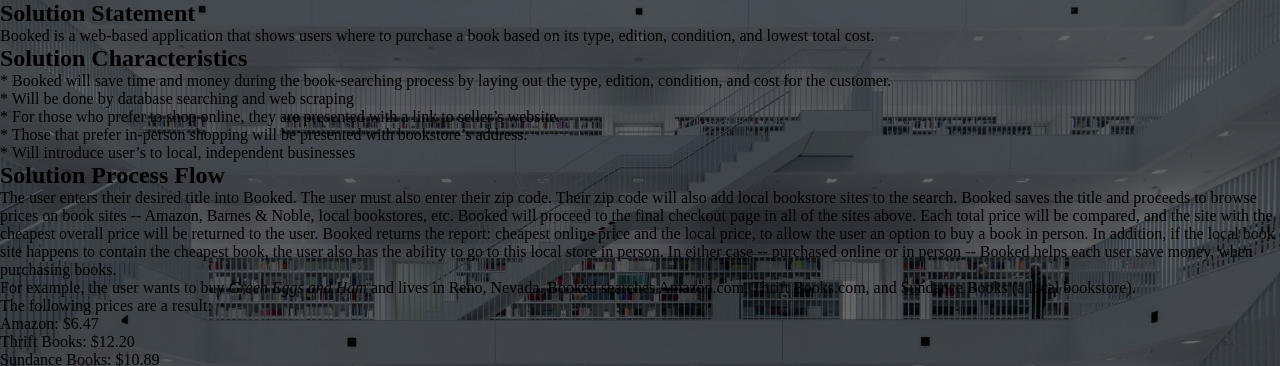
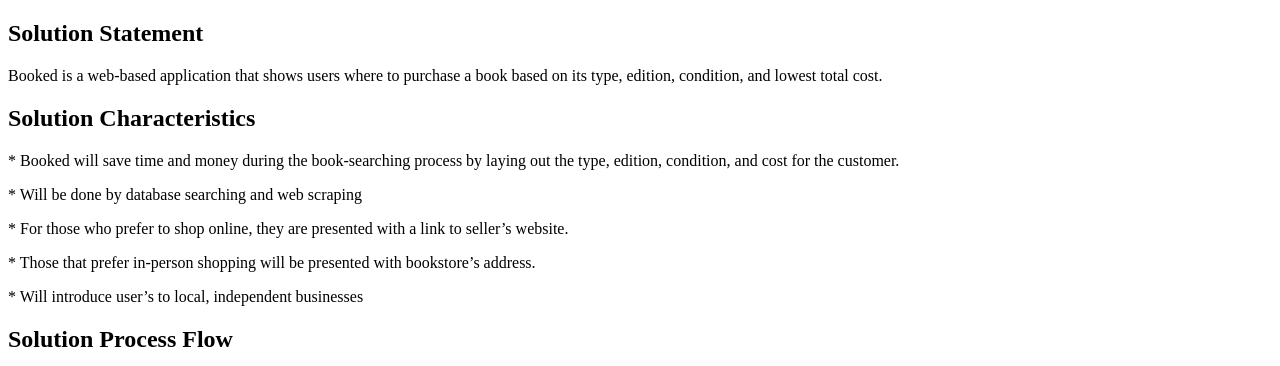
Before and after one commit to vdulc001/2022-Fall-CS410-GOLD, a plain HTML site: page Solution.html in a window 1280 px wide. Shown: the top 366 px of the page. Drawn offline with Linux system fonts and the light colour scheme.

Commit message:
Update Solution.html

```diff
--- a/Solution.html
+++ b/Solution.html
@@ -2,7 +2,7 @@
 <html lang="en">
 
 	<head>
-		<link rel="stylesheet" href="solution.css" />
+		<!--<link rel="stylesheet" href="solution.css"/>-->
 		<meta charset="utf-8"/>
 		<title>Solution</title>
 	</head>
```
